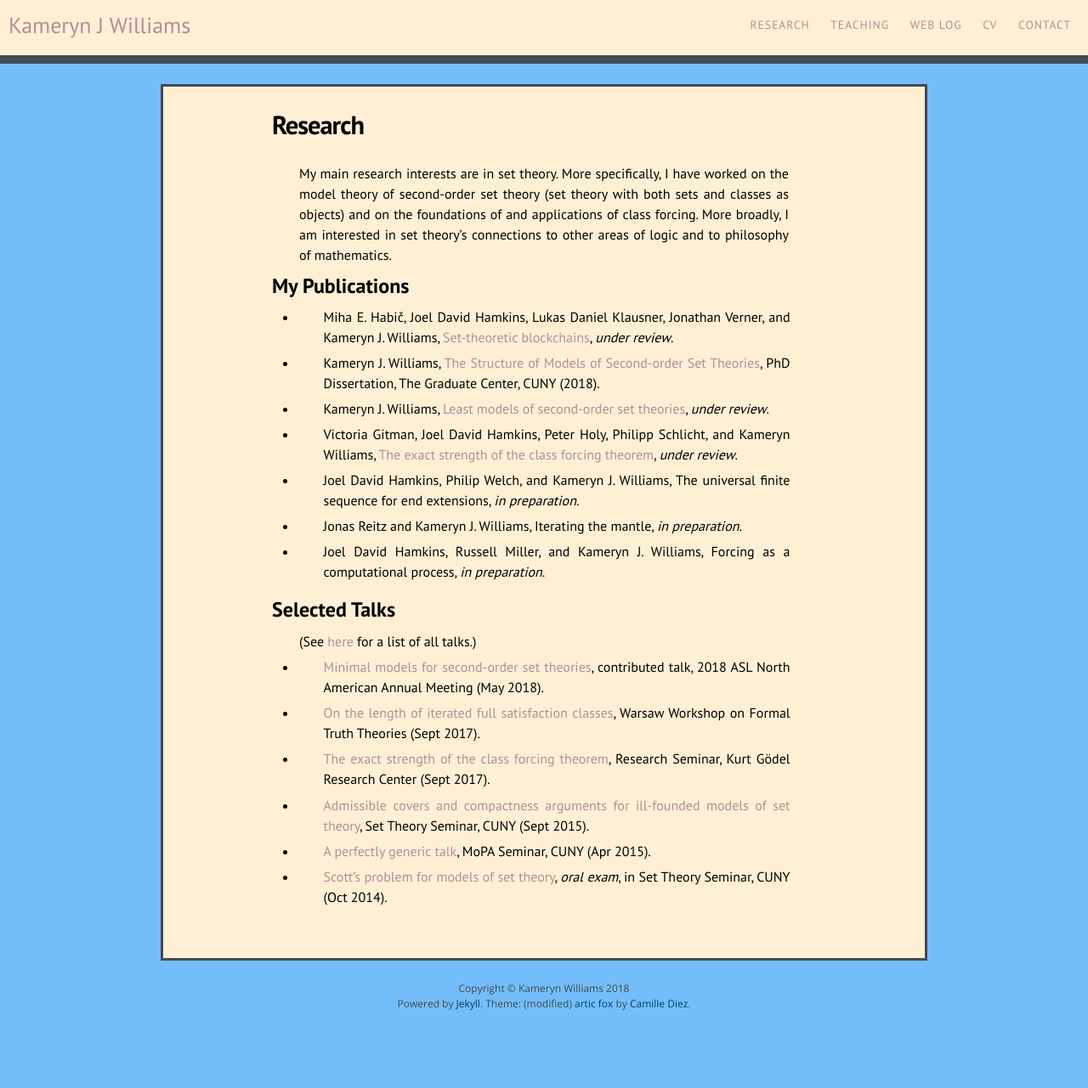
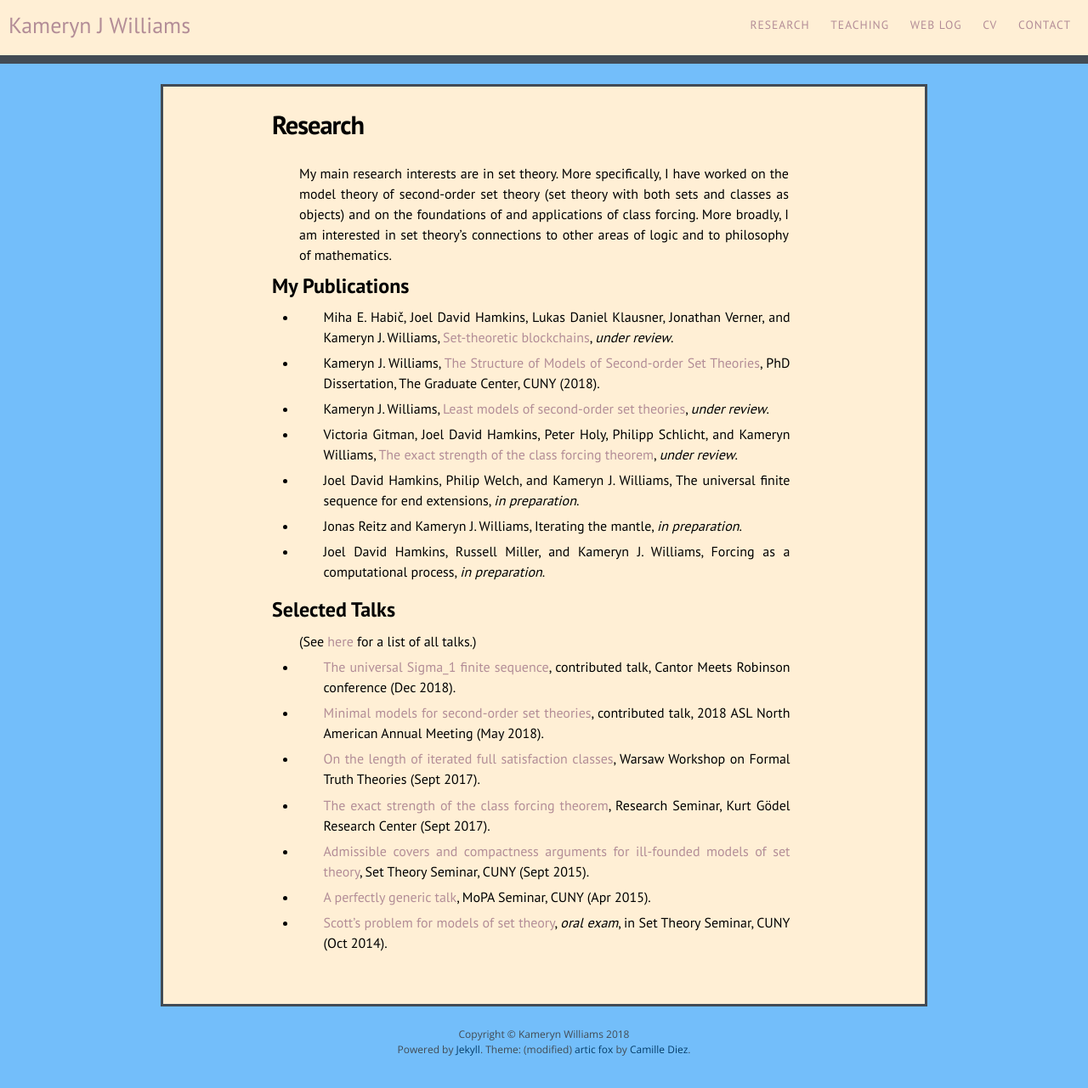
Before and after one commit to kamerynjw/kamerynjw.github.io, a Jekyll site: the page built from research.md, in a window 1280 px wide. Shown: the whole page at 85% size. Built offline with Jekyll 4.4.1, drawn with Linux system fonts in a browser that asks for light colours; nearby versions of some CDN libraries; before the commit the page ends 1227 px from its top, so only the background shows below that; some of the changed lines change nothing that is shown.

Commit message:
added cantor meets robinson talk

```diff
--- a/_data/conftalks.yml
+++ b/_data/conftalks.yml
@@ -1,5 +1,10 @@
 
 # conference talks to display in talks.md
+
+- href: "2018-dec-cmr"
+  title: "The universal Sigma_1 finite sequence"
+  other: "contributed talk, Cantor Meets Robinson conference"
+  date: "Dec 2018"
 
 - href: "2018-may-asl"
   title: "Minimal models for second-order set theories"
--- a/_data/talks.yml
+++ b/_data/talks.yml
@@ -1,5 +1,10 @@
 
 # selected talks to display in research.md
+
+- href: "2018-dec-cmr"
+  title: "The universal Sigma_1 finite sequence"
+  other: "contributed talk, Cantor Meets Robinson conference"
+  date: "Dec 2018"
 
 - href: "2018-may-asl"
   title: "Minimal models for second-order set theories"
--- /dev/null
+++ b/research/talks/2018-dec-cmr.md
@@ -0,0 +1,35 @@
+---
+layout: page
+title: "The Universal Sigma_1 Finite Sequence"
+permalink: /research/talks/2018-dec-cmr/
+---
+
+This is a contributed talk at the [Cantor Meets Robinson](https://cantormeetsrobinson.wordpress.com/), Dec 12–15.
+
+Consider a computable theory $\mathsf{ZF}^+$ extending $\mathsf{ZF}$. There is a $\Sigma_1$ definition, without parameters, for a finite sequence of sets $b_0, b_1, \ldots , b_n$ with the following properties.
+
+1. $\mathsf{ZF}^+$ proves the sequence is finite.
+
+2. In any transitive model of $\mathsf{ZF}^+$ the sequence is empty.
+
+3. If $M$ is a countable model of $\mathsf{ZF}^+$ in which the sequence is $s and $t \in M$ is a finite sequence extending $s$, then there is $N \models \mathsf{ZF}^+$ end-extending $M$—that is, $N$ extends $M$ and if $x \in M$, $y \in N$, and $N \models y \in x$ then $y \in M$—so that in $N$ the sequence is $t$.
+
+4.  Indeed, for statement (3), it suffices merely that $M \models \mathsf{ZF}$ and there is an inner model $W \subseteq M$ with $W \models \mathsf{ZF}^+$.
+
+This $\Sigma_1$ universal finite sequence can be compared to the $\Sigma_2$ universal finite set of [HW17]. For Hamkins and Woodin, their finite set is universal with respect to rank-extensions, with $\Sigma_2$ statements being those witnessed by a rank-initial segment of the universe. The universal sequence presented here is universal with respect to end-extensions and is thus $\Sigma_1$, as $\Sigma_1$ statements are those witnessed by an $\in$-initial segment of the universe, i.e. by a transitive set. Both universal sequences are set theoretic analogues of Woodin’s universal algorithm for models of arithmetic [Woo11].
+As a consequence of the $\Sigma_1$ universal finite sequence we can calculate the
+modal validities of end-extensional set theoretic potentialism. Recall that a
+potentialist system is a Kripke model of first-order structures in a common
+extension, where the accessibility relation refines the substructure relation.
+A potentialist system thereby has a natural associated modal interpretation,
+namely where $\diamond \varphi$ holds in a world $M$ if $\varphi$ holds in some extension of $M$ and $\box \varphi$ holds in $M$ if $\varphi$ holds in every extension of $M$. In the terminology of [Ham18], the $\Sigma_1$ universal finite sequence implies that the potentialist system consisting of countable models of $\mathsf{ZF}^+$ ordered by end-extension admits railyard labelings for every finite pretree. Therefore, the modal validities of this potentialist system are precisely $\mathsf{S4}$.
+
+This is joint work with Joel David Hamkins and Philip Welch. Our paper is in the process of being written.
+
+----
+
+[Ham18] Joel David Hamkins. "The modal logic of arithmetic potentialism and the universal algorithm". *under review*. [arXiv:1801.04599](https://arxiv.org/abs/1801.04599).
+
+[HW17] Joel David Hamkins and W. Hugh Woodin. "The universal finite set". *under review*. [arXiv:1711.07592](https://arxiv.org/abs/1711.07592).
+
+[Woo11] W. Hugh Woodin. "A potential subtlety concerning the distinction between determinism and nondeterminism". In: *Infinity*. Cambridge University Press, Cambridge, 2011, pp. 119–129.
```
